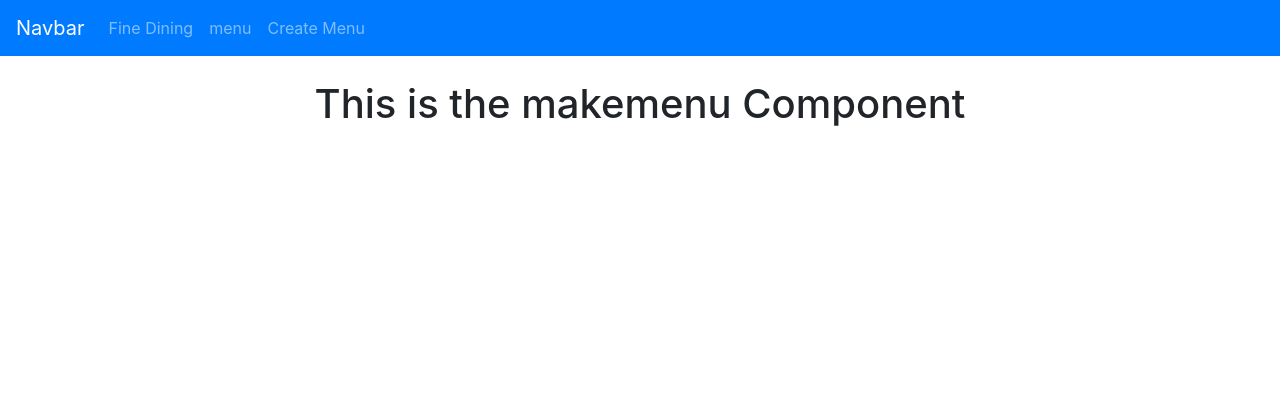
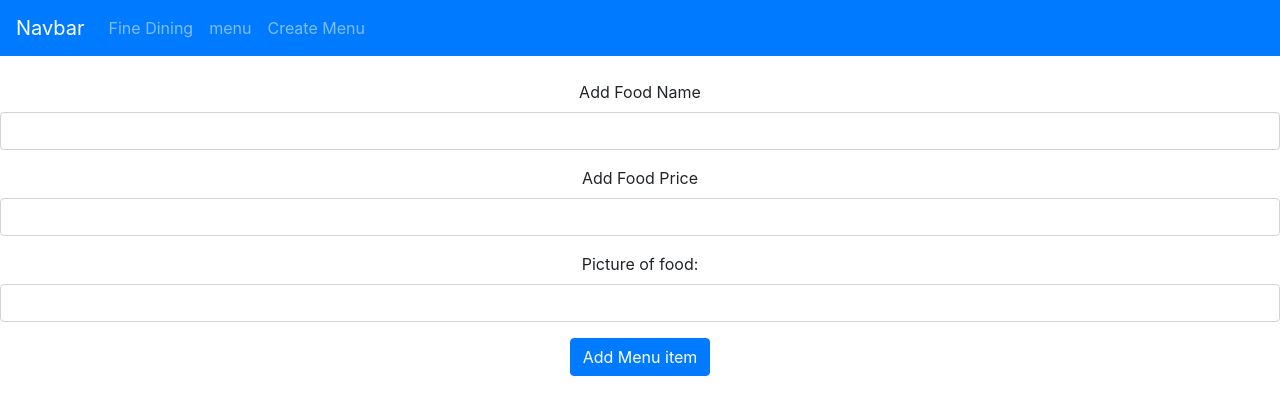
Before and after one commit to swordslinger/g00361169-drqAttempt2, a React (Create React App) app: page /makemenu in a window 1280 px wide. Shown: the top 414 px of the page. Built offline with nearby package versions, Linux system fonts and the light colour scheme.

Commit message:
got makeMenu working

```diff
--- a/src/components/makemenu.js
+++ b/src/components/makemenu.js
@@ -3,10 +3,76 @@ import React from 'react'
 
 //export component for use in project
 export class MakeMenu extends React.Component{
-    render(){
-        return(
-            <div>
-                <h1>This is the makemenu Component</h1>
+
+    constructor(){
+       super();
+
+       this.onAddItem = this.onAddItem.bind(this);
+       this.onChangeFoodName = this.onChangeFoodName.bind(this);
+       this.onChangePrice = this.onChangePrice.bind(this);
+       this.onChangeFoodPicutre = this.onChangeFoodPicutre.bind(this)
+
+        this.state={
+            FoodName:'',
+            Price: '',
+            FoodPicture:''
+        }
+    }
+
+    onChangeFoodName(c){
+        this.setState({
+            FoodName: c.target.value
+        })
+    }
+
+    onChangePrice(c){
+        this.setState({
+        Price: c.target.value
+        })
+    }
+
+    onChangeFoodPicutre(c){
+        this.setState({
+            FoodPicture: c.target.value
+        })
+    }
+
+    onAddItem(c){
+        c.preventDefault();
+        alert("Food: " +this.state.FoodName + " Price " + this.state.Price + " Picture Of food " + this.state.FoodPicture)
+    }
+
+    render() {
+        return (
+            <div className='App'>
+                <form onSubmit={this.onAddItem}>
+                    <div className="form-group">
+                        <label>Add Food Name</label>
+                        <input type='text' className='form-control'
+                            value={this.state.FoodName}
+                            onChange={this.onChangeFoodName}></input>
+                    </div>
+                    <div className="form-group">
+                        <label>Add Food Price</label>
+                        <input type = 'text'
+                            className='form-control'
+                            value={this.state.Price}
+                            onChange={this.onChangePrice}></input>
+                        </div>
+                    <div className="form-group">
+                        <label>Picture of food: </label>
+                        <input type='text'
+                            className='form-control'
+                            value={this.state.FoodPicture}
+                            onChange={this.onChangeFoodPicutre}>
+                        </input>
+                    </div>
+                    <div className="form-group">
+                        <input type='submit'
+                            value='Add Menu item'
+                            className='btn btn-primary'></input>
+                    </div>
+                </form>
             </div>
         );
     }
```
Also changed, not shown: src/components/menudata.js (line endings or trailing spaces), 1 other file (tests, documents, lock files or other folders).
